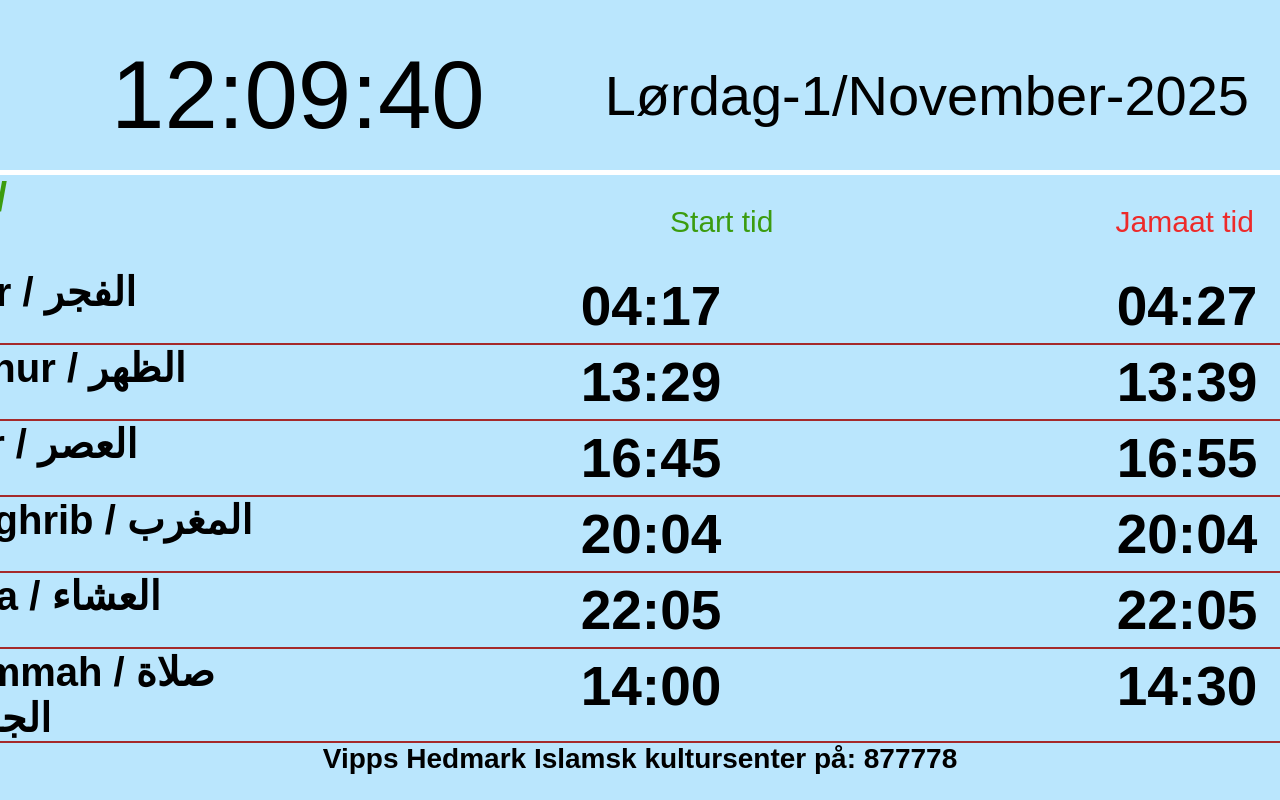
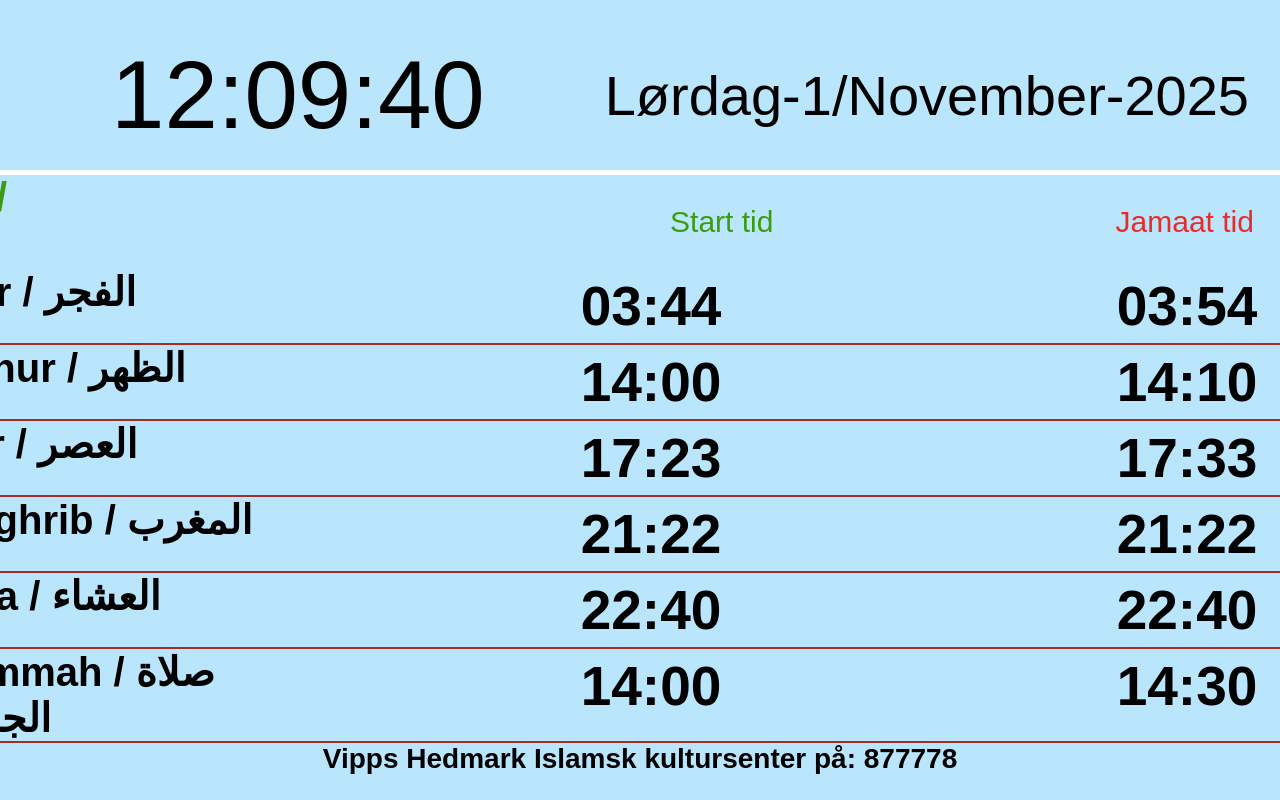
Before and after one commit to abdilatiiif/MoskeApp0.2, a React (Vite) app: page / in a window 1280 px wide. Shown: the top 800 px of the page. Built offline with nearby package versions, Linux system fonts and the light colour scheme; a web font is replaced by a local one.

Commit message:
mai 2026

```diff
--- a/src/App.jsx
+++ b/src/App.jsx
@@ -8,274 +8,283 @@ import React from "react";
 const bonnetider = [
   {
     1: {
-      fajr: "04:17",
+      fajr: "03:44",
       jamat_fajr: "",
-      soloppgang: "06:36",
-      duhur: "13:29",
-      asr: "16:45",
-      maghrib: "20:04",
-      isha: "22:05",
+      soloppgang: "05:05",
+      duhur: "14:00",
+      asr: "17:23",
+      maghrib: "21:22",
+      isha: "22:40",
     },
     2: {
-      fajr: "04:13",
+      fajr: "03:44",
       jamat_fajr: "",
-      soloppgang: "06:33",
-      duhur: "13:28",
-      asr: "16:46",
-      maghrib: "20:07",
-      isha: "22:06",
+      soloppgang: "05:02",
+      duhur: "13:22",
+      asr: "17:25",
+      maghrib: "21:25",
+      isha: "22:41",
     },
     3: {
-      fajr: "04:08",
+      fajr: "03:44",
       jamat_fajr: "",
-      soloppgang: "06:30",
-      duhur: "14:00",
-      asr: "16:48",
-      maghrib: "20:09",
-      isha: "22:07",
+      soloppgang: "04:59",
+      duhur: "13:22",
+      asr: "17:26",
+      maghrib: "21:27",
+      isha: "22:43",
     },
     4: {
-      fajr: "04:04",
+      fajr: "03:44",
       jamat_fajr: "",
-      soloppgang: "06:27",
-      duhur: "13:28",
-      asr: "16:49",
-      maghrib: "20:12",
-      isha: "22:09",
+      soloppgang: "04:56",
+      duhur: "13:22",
+      asr: "17:27",
+      maghrib: "21:30",
+      isha: "22:44",
     },
     5: {
-      fajr: "03:59",
+      fajr: "03:44",
       jamat_fajr: "",
-      soloppgang: "06:24",
-      duhur: "13:28",
-      asr: "16:51",
-      maghrib: "20:14",
-      isha: "22:10",
+      soloppgang: "04:54",
+      duhur: "13:22",
+      asr: "17:28",
+      maghrib: "21:33",
+      isha: "22:45",
     },
     6: {
-      fajr: "03:54",
+      fajr: "03:44",
       jamat_fajr: "",
-      soloppgang: "06:20",
-      duhur: "13:27",
-      asr: "16:52",
-      maghrib: "20:17",
-      isha: "22:11",
+      soloppgang: "04:51",
+      duhur: "13:21",
+      asr: "17:29",
+      maghrib: "21:35",
+      isha: "22:46",
     },
     7: {
-      fajr: "03:49",
+      fajr: "03:44",
       jamat_fajr: "",
-      soloppgang: "06:17",
-      duhur: "13:27",
-      asr: "16:53",
-      maghrib: "20:20",
-      isha: "22:12",
+      soloppgang: "04:48",
+      duhur: "13:21",
+      asr: "17:30",
+      maghrib: "21:38",
+      isha: "22:47",
     },
     8: {
       fajr: "03:44",
       jamat_fajr: "",
-      soloppgang: "06:14",
-      duhur: "13:27",
-      asr: "16:55",
-      maghrib: "20:22",
-      isha: "22:13",
+      soloppgang: "04:45",
+      duhur: "14:00",
+      asr: "17:31",
+      maghrib: "21:40",
+      isha: "22:48",
     },
     9: {
       fajr: "03:44",
       jamat_fajr: "",
-      soloppgang: "06:11",
-      duhur: "13:26",
-      asr: "16:56",
-      maghrib: "20:25",
-      isha: "22:14",
+      soloppgang: "04:43",
+      duhur: "13:21",
+      asr: "17:32",
+      maghrib: "21:43",
+      isha: "22:50",
     },
     10: {
-      fajr: "03:44",
+      fajr: "03:42",
       jamat_fajr: "",
-      soloppgang: "06:08",
-      duhur: "14:00",
-      asr: "16:58",
-      maghrib: "20:27",
-      isha: "22:16",
+      soloppgang: "04:40",
+      duhur: "13:21",
+      asr: "17:33",
+      maghrib: "21:46",
+      isha: "22:51",
     },
     11: {
-      fajr: "03:44",
+      fajr: "03:39",
       jamat_fajr: "",
-      soloppgang: "06:05",
-      duhur: "13:26",
-      asr: "16:59",
-      maghrib: "20:30",
-      isha: "22:17",
+      soloppgang: "04:37",
+      duhur: "13:21",
+      asr: "17:34",
+      maghrib: "21:48",
+      isha: "22:52",
     },
     12: {
-      fajr: "03:44",
+      fajr: "03:37",
       jamat_fajr: "",
-      soloppgang: "06:02",
-      duhur: "13:26",
-      asr: "17:00",
-      maghrib: "20:32",
-      isha: "22:18",
+      soloppgang: "04:35",
+      duhur: "13:21",
+      asr: "17:35",
+      maghrib: "21:51",
+      isha: "22:53",
     },
     13: {
-      fajr: "03:44",
+      fajr: "03:34",
       jamat_fajr: "",
-      soloppgang: "05:59",
-      duhur: "13:25",
-      asr: "17:02",
-      maghrib: "20:35",
-      isha: "22:19",
+      soloppgang: "04:32",
+      duhur: "13:21",
+      asr: "17:36",
+      maghrib: "21:53",
+      isha: "22:54",
     },
     14: {
-      fajr: "03:44",
+      fajr: "03:32",
       jamat_fajr: "",
-      soloppgang: "05:56",
-      duhur: "13:25",
-      asr: "17:03",
-      maghrib: "20:38",
-      isha: "22:20",
+      soloppgang: "04:30",
+      duhur: "13:21",
+      asr: "17:37",
+      maghrib: "21:56",
+      isha: "22:55",
     },
     15: {
-      fajr: "03:44",
+      fajr: "03:29",
       jamat_fajr: "",
-      soloppgang: "05:53",
-      duhur: "13:25",
-      asr: "17:04",
-      maghrib: "20:40",
-      isha: "22:21",
+      soloppgang: "04:27",
+      duhur: "14:00",
+      asr: "17:38",
+      maghrib: "21:58",
+      isha: "22:57",
     },
     16: {
-      fajr: "03:44",
+      fajr: "03:27",
       jamat_fajr: "",
-      soloppgang: "05:49",
-      duhur: "13:25",
-      asr: "17:06",
-      maghrib: "20:43",
-      isha: "22:23",
+      soloppgang: "04:25",
+      duhur: "13:21",
+      asr: "17:39",
+      maghrib: "22:01",
+      isha: "22:58",
     },
     17: {
-      fajr: "03:44",
+      fajr: "03:24",
       jamat_fajr: "",
-      soloppgang: "05:46",
-      duhur: "14:00",
-      asr: "17:07",
-      maghrib: "20:45",
-      isha: "22:24",
+      soloppgang: "04:22",
+      duhur: "13:21",
+      asr: "17:40",
+      maghrib: "22:03",
+      isha: "22:59",
     },
     18: {
-      fajr: "03:44",
+      fajr: "03:22",
       jamat_fajr: "",
-      soloppgang: "05:43",
-      duhur: "13:24",
-      asr: "17:08",
-      maghrib: "20:48",
-      isha: "22:25",
+      soloppgang: "04:20",
+      duhur: "13:21",
+      asr: "17:41",
+      maghrib: "22:06",
+      isha: "23:00",
     },
     19: {
-      fajr: "03:44",
+      fajr: "03:19",
       jamat_fajr: "",
-      soloppgang: "05:40",
-      duhur: "13:24",
-      asr: "17:09",
-      maghrib: "20:51",
-      isha: "22:26",
+      soloppgang: "04:17",
+      duhur: "13:21",
+      asr: "17:42",
+      maghrib: "22:08",
+      isha: "23:01",
     },
     20: {
-      fajr: "03:44",
+      fajr: "03:17",
       jamat_fajr: "",
-      soloppgang: "05:37",
-      duhur: "13:24",
-      asr: "17:11",
-      maghrib: "20:53",
-      isha: "22:27",
+      soloppgang: "04:15",
+      duhur: "13:21",
+      asr: "17:42",
+      maghrib: "22:11",
+      isha: "23:02",
     },
     21: {
-      fajr: "03:44",
+      fajr: "03:15",
       jamat_fajr: "",
-      soloppgang: "05:34",
-      duhur: "13:24",
-      asr: "17:12",
-      maghrib: "20:56",
-      isha: "22:28",
+      soloppgang: "04:13",
+      duhur: "13:21",
+      asr: "17:43",
+      maghrib: "22:13",
+      isha: "23:04",
     },
     22: {
-      fajr: "03:44",
+      fajr: "03:13",
       jamat_fajr: "",
-      soloppgang: "05:31",
-      duhur: "13:23",
-      asr: "17:13",
-      maghrib: "20:58",
-      isha: "22:30",
+      soloppgang: "04:11",
+      duhur: "14:00",
+      asr: "17:44",
+      maghrib: "22:16",
+      isha: "23:05",
     },
     23: {
-      fajr: "03:44",
+      fajr: "03:10",
       jamat_fajr: "",
-      soloppgang: "05:28",
-      duhur: "13:23",
-      asr: "17:14",
-      maghrib: "21:01",
-      isha: "22:31",
+      soloppgang: "04:08",
+      duhur: "13:22",
+      asr: "17:45",
+      maghrib: "22:18",
+      isha: "23:06",
     },
     24: {
-      fajr: "03:44",
+      fajr: "03:08",
       jamat_fajr: "",
-      soloppgang: "05:25",
-      duhur: "14:00",
-      asr: "17:15",
-      maghrib: "21:04",
-      isha: "22:32",
+      soloppgang: "04:06",
+      duhur: "13:22",
+      asr: "17:46",
+      maghrib: "22:20",
+      isha: "23:07",
     },
     25: {
-      fajr: "03:44",
+      fajr: "03:06",
       jamat_fajr: "",
-      soloppgang: "05:22",
-      duhur: "13:23",
-      asr: "17:17",
-      maghrib: "21:06",
-      isha: "22:33",
+      soloppgang: "04:04",
+      duhur: "13:22",
+      asr: "17:47",
+      maghrib: "22:22",
+      isha: "23:08",
     },
     26: {
-      fajr: "03:44",
+      fajr: "03:04",
       jamat_fajr: "",
-      soloppgang: "05:19",
-      duhur: "13:23",
-      asr: "17:18",
-      maghrib: "21:09",
-      isha: "22:34",
+      soloppgang: "04:02",
+      duhur: "13:22",
+      asr: "17:47",
+      maghrib: "22:25",
+      isha: "23:09",
     },
     27: {
-      fajr: "03:44",
+      fajr: "03:02",
       jamat_fajr: "",
-      soloppgang: "05:16",
-      duhur: "13:23",
-      asr: "17:19",
-      maghrib: "21:12",
-      isha: "22:35",
+      soloppgang: "04:00",
+      duhur: "13:22",
+      asr: "17:48",
+      maghrib: "22:27",
+      isha: "23:11",
     },
     28: {
-      fajr: "03:44",
+      fajr: "03:00",
       jamat_fajr: "",
-      soloppgang: "05:13",
+      soloppgang: "03:58",
       duhur: "13:22",
-      asr: "17:20",
-      maghrib: "21:14",
-      isha: "22:37",
+      asr: "17:49",
+      maghrib: "22:29",
+      isha: "23:12",
     },
     29: {
-      fajr: "03:44",
+      fajr: "02:58",
       jamat_fajr: "",
-      soloppgang: "05:11",
-      duhur: "13:22",
-      asr: "17:21",
-      maghrib: "21:17",
-      isha: "22:38",
+      soloppgang: "03:56",
+      duhur: "14:00",
+      asr: "17:50",
+      maghrib: "22:31",
+      isha: "23:13",
     },
     30: {
-      fajr: "03:44",
+      fajr: "02:57",
       jamat_fajr: "",
-      soloppgang: "05:08",
+      soloppgang: "03:55",
       duhur: "13:22",
-      asr: "17:22",
-      maghrib: "21:19",
-      isha: "22:39",
+      asr: "17:50",
+      maghrib: "22:33",
+      isha: "23:14",
+    },
+    31: {
+      fajr: "02:55",
+      jamat_fajr: "",
+      soloppgang: "03:53",
+      duhur: "13:23",
+      asr: "17:51",
+      maghrib: "22:35",
+      isha: "23:15",
     },
   },
 ];
```
